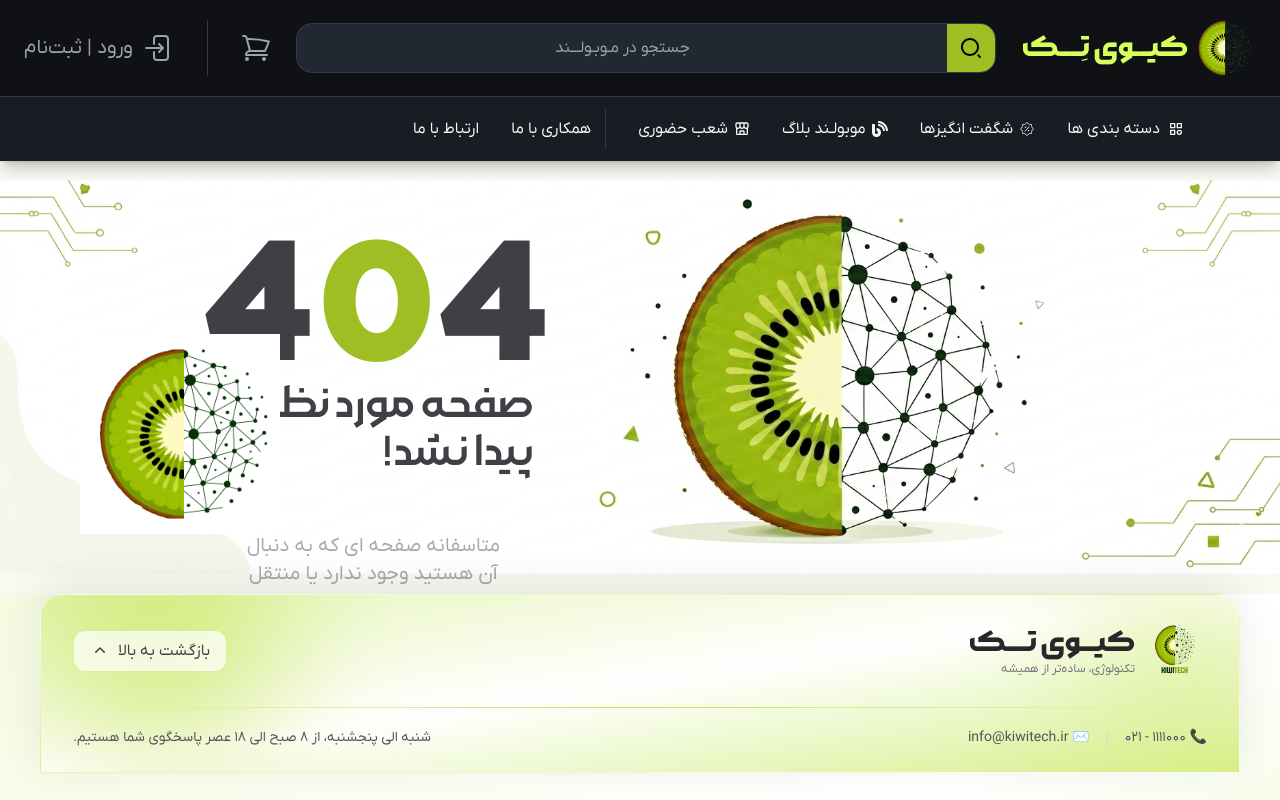
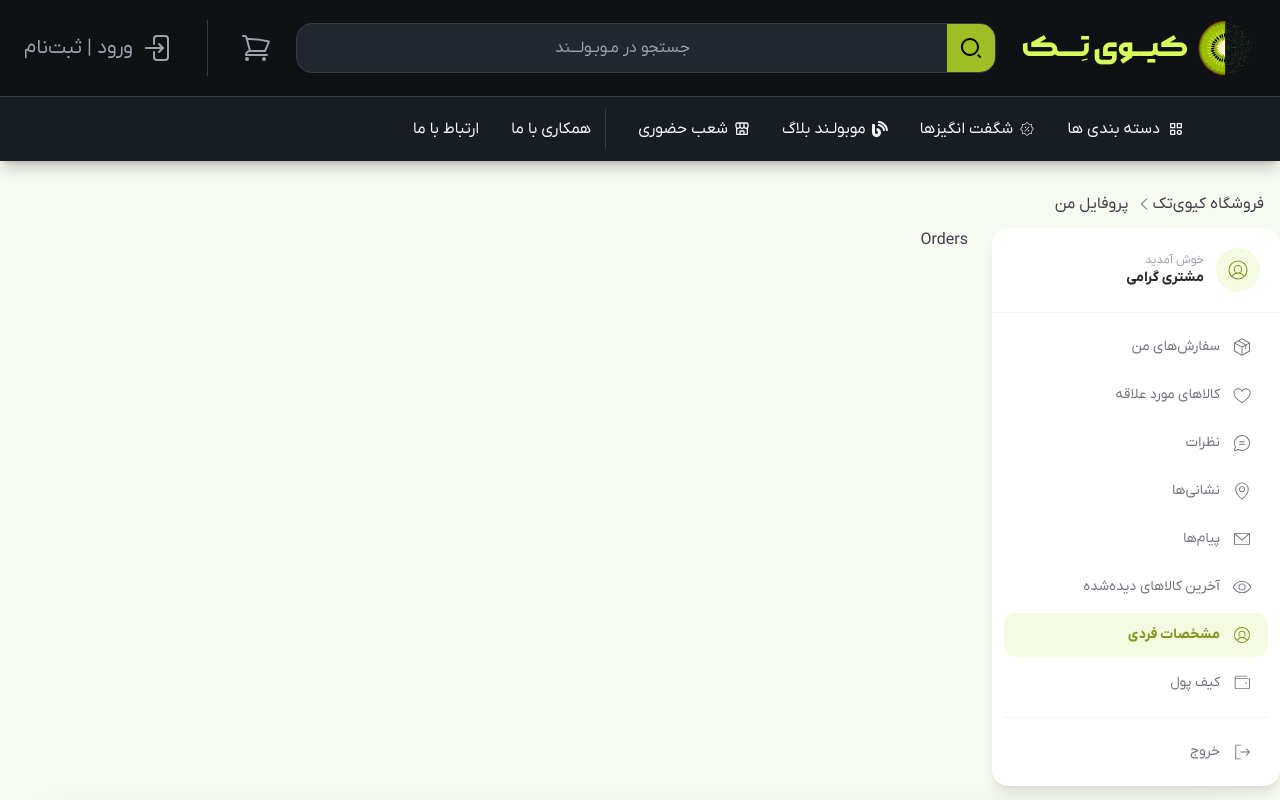
Before and after one commit to sinakarimiorg/kiwitech, a Next.js app: page /p-user/userOrders in a window 1280 px wide. Before the commit this address had no page. Shown: the top 800 px of the page. Built offline with nearby package versions, Linux system fonts and the light colour scheme.

Commit message:
fix: update User Panel structure for better performance

```diff
--- a/src/app/p-user/page.tsx
+++ /dev/null
@@ -1,38 +0,0 @@
-import Header from '@root/src/components/modules/header/header'
-import BreadCrumb from '@root/src/components/modules/breadCrumb/breadCrumb'
-import Footer from '@root/src/components/modules/footer/footer'
-import ProfileSidebar from '@root/src/components/templates/p-user/ProfileSidebar/ProfileSidebar'
-import WalletBar from '@root/src/components/templates/p-user/WalletBar/WalletBar'
-import PersonalInfoCard from '@root/src/components/templates/p-user/PersonalInfoCard/PersonalInfoCard'
-import RecentOrders from '@root/src/components/templates/p-user/RecentOrders/RecentOrders'
-
-export default function ProfilePage() {
-    return (
-        <div>
-            <Header />
-
-            <BreadCrumb
-                links={[
-                    { id: 1, title: 'فروشگاه کیوی‌تک', to: '/' },
-                    { id: 2, title: 'پروفایل من', to: '/profile' },
-                ]}
-            />
-
-            <div className='container pb-10'>
-                <div className='flex flex-col lg:flex-row gap-6'>
-
-                    <ProfileSidebar active='personal-info' />
-
-                    <main className='flex-1 min-w-0'>
-                        <WalletBar balance={0} />
-                        <PersonalInfoCard />
-                        <RecentOrders />
-                    </main>
-
-                </div>
-            </div>
-
-            <Footer marginClasses={''} />
-        </div>
-    )
-}
--- /dev/null
+++ b/src/app/p-user/profile/page.tsx
@@ -0,0 +1,16 @@
+import Layout from '@root/src/components/layouts/UserPanelLayout'
+import WalletBar from '@root/src/components/templates/p-user/WalletBar/WalletBar'
+import PersonalInfoCard from '@root/src/components/templates/p-user/PersonalInfoCard/PersonalInfoCard'
+import RecentOrders from '@root/src/components/templates/p-user/RecentOrders/RecentOrders'
+
+export default function ProfilePage() {
+    return (
+        <Layout>
+            <main className='flex-1 min-w-0'>
+                <WalletBar balance={0} />
+                <PersonalInfoCard />
+                <RecentOrders />
+            </main>
+        </Layout>
+    )
+}
--- /dev/null
+++ b/src/app/p-user/userOrders/page.tsx
@@ -0,0 +1,14 @@
+import Layout from '@root/src/components/layouts/UserPanelLayout'
+
+
+function page() {
+  return (
+            <Layout>
+            <main className='flex-1 min-w-0'>
+                Orders
+            </main>
+        </Layout>
+  )
+}
+
+export default page
--- a/src/components/layouts/UserPanelLayout.tsx
+++ b/src/components/layouts/UserPanelLayout.tsx
@@ -1,12 +1,36 @@
-import { Children } from "react";
+import BreadCrumb from '../modules/breadCrumb/breadCrumb'
+import Header from '../modules/header/header'
+import Footer from '../modules/footer/footer'
+import ProfileSidebar from '../templates/p-user/ProfileSidebar/ProfileSidebar'
 
 
 
-const Layout = async ({ Children }: any) => {
+const Layout = async ({ children }: any) => {
 
     return (
         <div>
-hi
+            <Header />
+
+            <BreadCrumb
+                links={[
+                    { id: 1, title: 'فروشگاه کیوی‌تک', to: '/' },
+                    { id: 2, title: 'پروفایل من', to: '/profile' },
+                ]}
+            />
+
+            <div className='container pb-10'>
+                <div className='flex flex-col lg:flex-row gap-6'>
+
+                    <ProfileSidebar active='personal-info' />
+                        {children}
+                </div>
+            </div>
+
+
+            <Footer marginClasses={''} />
+
         </div>
     )
 }
+
+export default Layout;
--- a/src/components/templates/p-user/ProfileSidebar/ProfileSidebar.tsx
+++ b/src/components/templates/p-user/ProfileSidebar/ProfileSidebar.tsx
@@ -21,13 +21,13 @@ type NavItem = {
 }
 
 const navItems: NavItem[] = [
-    { key: 'orders', label: 'سفارش‌های من', href: '#', icon: PiPackageLight },
+    { key: 'orders', label: 'سفارش‌های من', href: 'p-user/userOrders', icon: PiPackageLight },
     { key: 'favorites', label: 'کالاهای مورد علاقه', href: '#', icon: PiHeartLight },
     { key: 'comments', label: 'نظرات', href: '#', icon: PiChatCircleTextLight },
     { key: 'addresses', label: 'نشانی‌ها', href: '#', icon: PiMapPinLight },
     { key: 'messages', label: 'پیام‌ها', href: '#', icon: PiEnvelopeSimpleLight },
     { key: 'recently-viewed', label: 'آخرین کالاهای دیده‌شده', href: '#', icon: PiEyeLight },
-    { key: 'personal-info', label: 'مشخصات فردی', href: '/profile', icon: PiUserCircleLight },
+    { key: 'personal-info', label: 'مشخصات فردی', href: 'profile', icon: PiUserCircleLight },
     { key: 'wallet', label: 'کیف پول', href: '#', icon: PiWalletLight },
 ]
 
```
